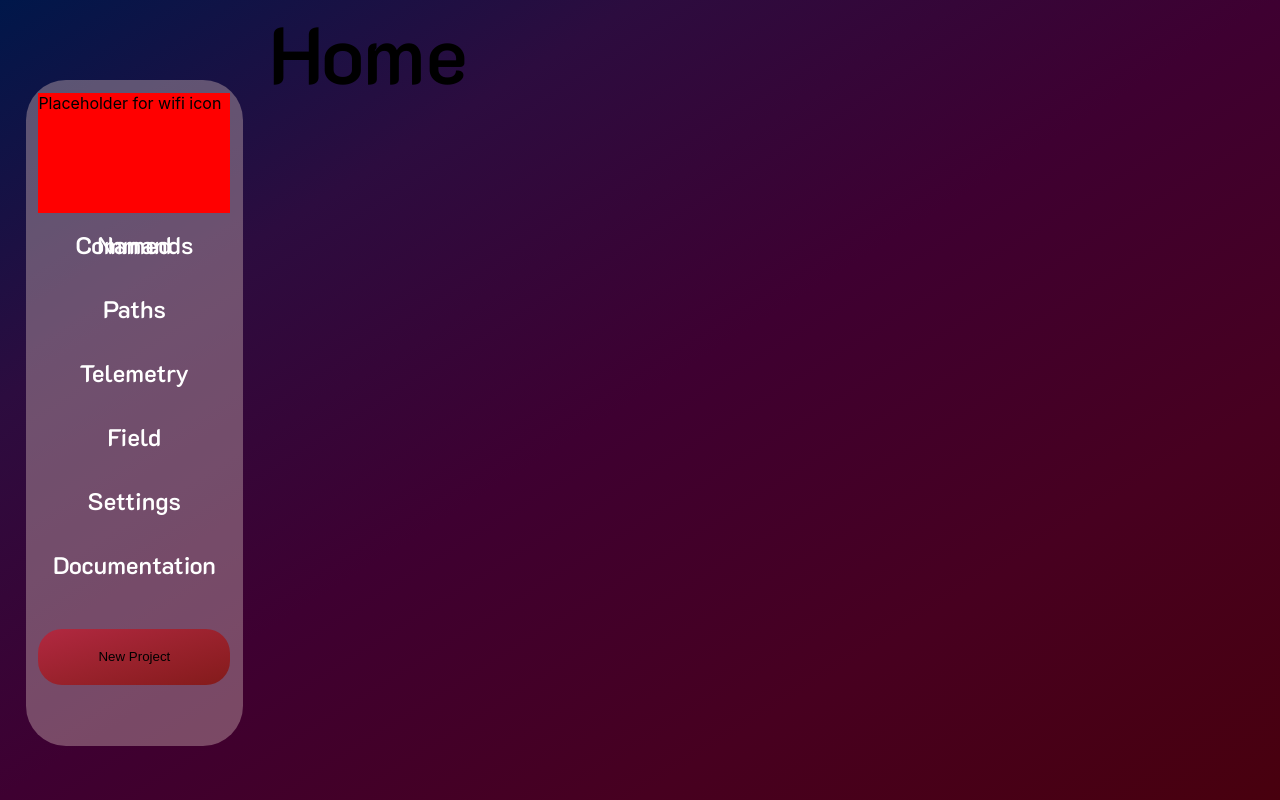
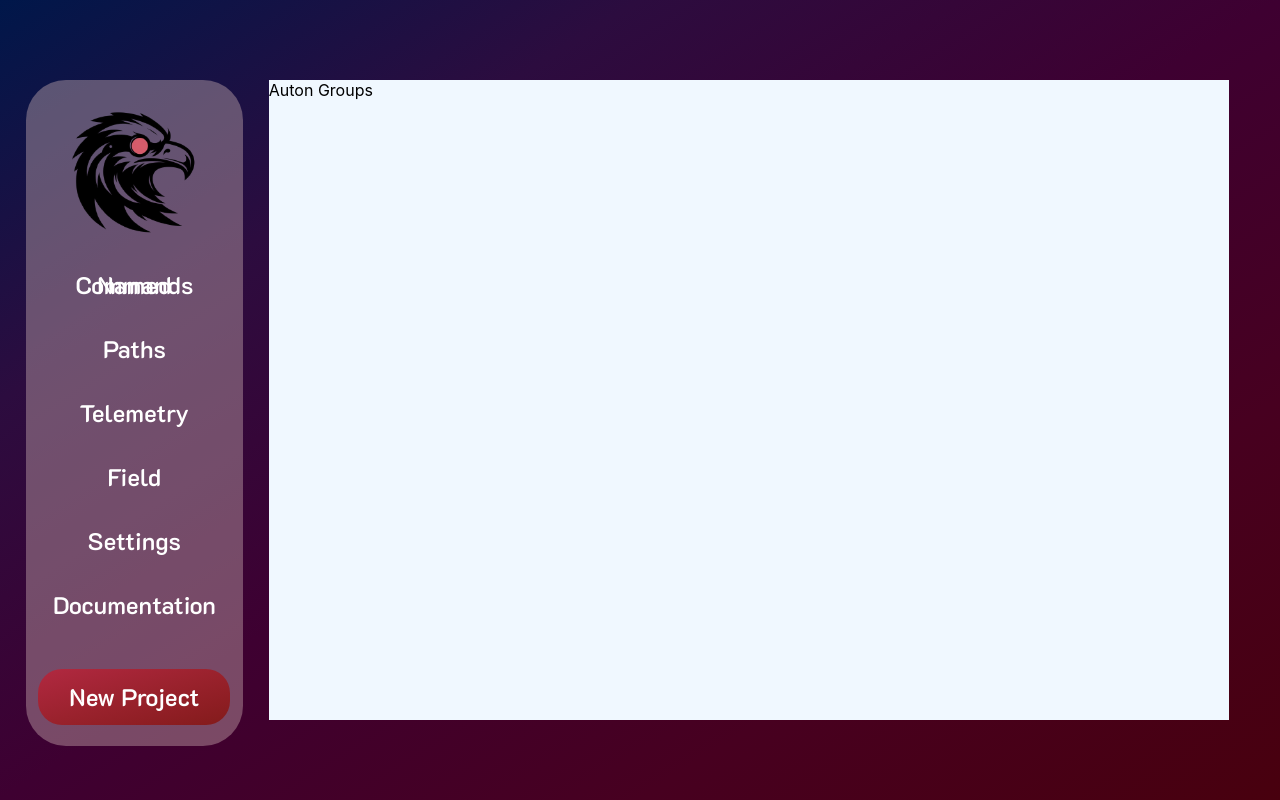
Before and after one commit to frc5417/EagleFlow, a React (Create React App) app in the folder eagle-flow/: page /home in a window 1280 px wide. Built offline with nearby package versions, Linux system fonts and the light colour scheme.

Commit message:
set up auton groups

```diff
--- a/eagle-flow/main.js
+++ b/eagle-flow/main.js
@@ -7,7 +7,10 @@ function createWindow () {
     height: 600,
     webPreferences: {
       preload: path.join(__dirname, 'preload.js')
-    }
+    },
+    // Remember to uncomment when publishing app
+    // Removes the Dev View stuff
+    // autoHideMenuBar: true,
   })
 
   win.loadURL('http://localhost:3000')
--- a/eagle-flow/src/components/AutonGroups.js
+++ b/eagle-flow/src/components/AutonGroups.js
@@ -0,0 +1,12 @@
+import React, {Component} from 'react'
+
+import '../styles/AutonGroups.css'
+export class AutonGroups extends Component {
+    render() {
+        return(
+            <div className='autonContainer'>
+                <p> Auton Groups </p>
+            </div>
+        )
+    }
+}
--- a/eagle-flow/src/components/Menu.js
+++ b/eagle-flow/src/components/Menu.js
@@ -1,19 +1,29 @@
 import React, {Component} from 'react'
 
 import '../styles/Menu.css'
+import wifiConnectedIcon from '../assets/images/wifiConnected.png'
+import wifiDisonnectedIcon from '../assets/images/wifiDisconnected.png'
 
 export class Menu extends Component {
     render() {
+        const wifi = false;
+
+        var wifiIcon = wifiDisonnectedIcon;
 
         const newProject = () => {
             this.props.navigate("/");
         }
 
+        if(wifi === true){
+            wifiIcon = wifiConnectedIcon;
+        } else {
+            wifiIcon = wifiDisonnectedIcon;
+        }
+
         return(
             <div className='menuContainer'>
-                <div style={{backgroundColor:"red", width: "15vw", height: "15vh", alignSelf: "center"}}>
-                    <p> Placeholder for wifi icon </p>
-                </div>
+
+                <img src={wifiIcon} className='wifiIcon' alt='' />
 
                 <div className='menuTextContainer'>
                     <button className='menuTextButton'>
--- a/eagle-flow/src/screens/Home.js
+++ b/eagle-flow/src/screens/Home.js
@@ -2,6 +2,7 @@ import React from 'react'
 import { useNavigate } from 'react-router-dom';
 
 import { Menu } from '../components/Menu'
+import { AutonGroups } from '../components/AutonGroups'
 import '../styles/Home.css'
 
 export function Home() {
@@ -12,7 +13,7 @@ export function Home() {
         <>
             <div className='homeContainer'>
                 <Menu navigate={navigate}/>
-                <h1 className='home'> Home </h1>
+                <AutonGroups />
             </div>
         </>
     )
--- a/eagle-flow/src/styles/AutonGroups.css
+++ b/eagle-flow/src/styles/AutonGroups.css
@@ -0,0 +1,23 @@
+@font-face {
+    font-family: 'K2D-Semibold';
+    src: url(../assets/fonts/K2D/K2D-SemiBold.ttf) format('truetype');
+}
+
+:root {
+    --font-family: 'K2D-Semibold', sans-serif;
+    --screen-height: 100vh;
+    --screen-width: 100vw;
+}
+
+* {
+    margin: 0;
+    padding: 0;
+}
+
+.autonContainer{
+    display: flex;
+    background-color: aliceblue;
+    margin-top: 10vh;
+    height: 80vh;
+    width: 75vw;
+}
--- a/eagle-flow/src/styles/Menu.css
+++ b/eagle-flow/src/styles/Menu.css
@@ -43,4 +43,13 @@
     width: 15vw;
     border-radius: 3vh;
     margin-top: 4vh;
+    font-family: var(--font-family);
+    color: #ffffff;
+    font-size: 3vh;
 }
+
+.wifiIcon {
+    height: 20vh;
+    width: 20vh;
+    align-self: center;
+}
```
Also changed, not shown: eagle-flow/src/assets/images/wifiConnected.png (added), eagle-flow/src/assets/images/wifiDisconnected.png (added).
